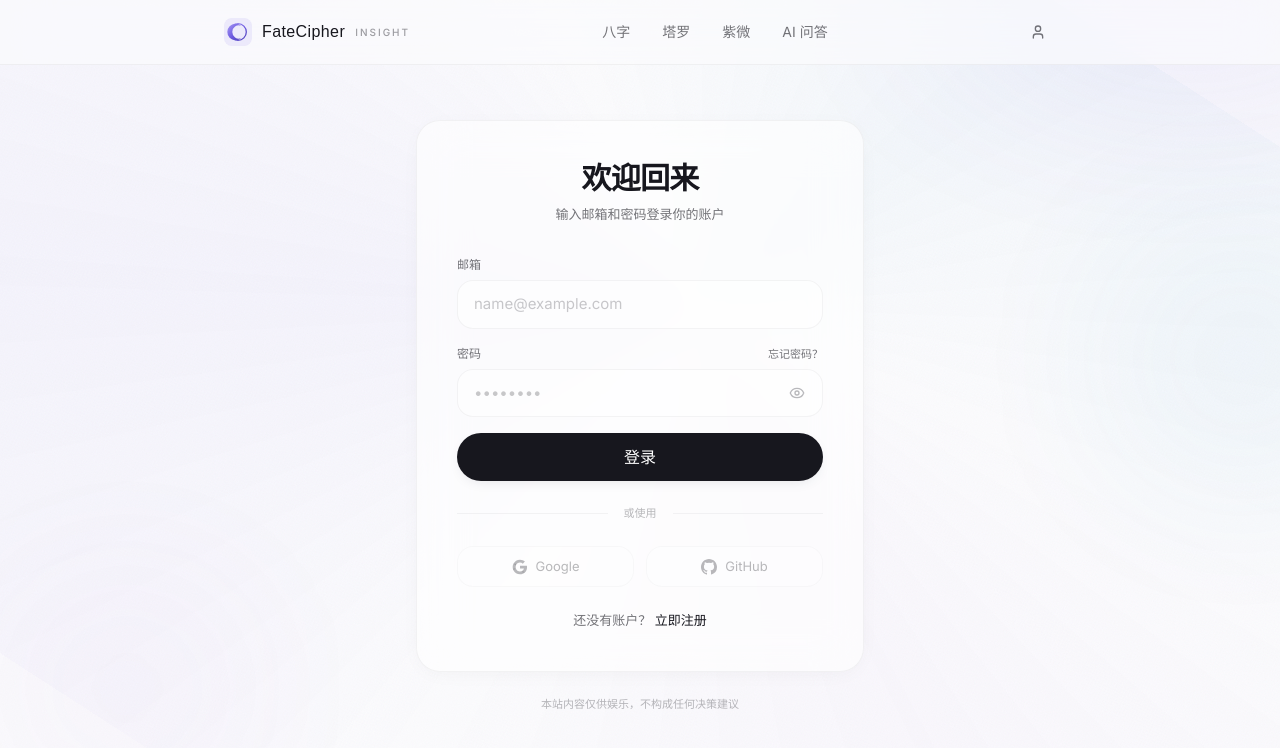
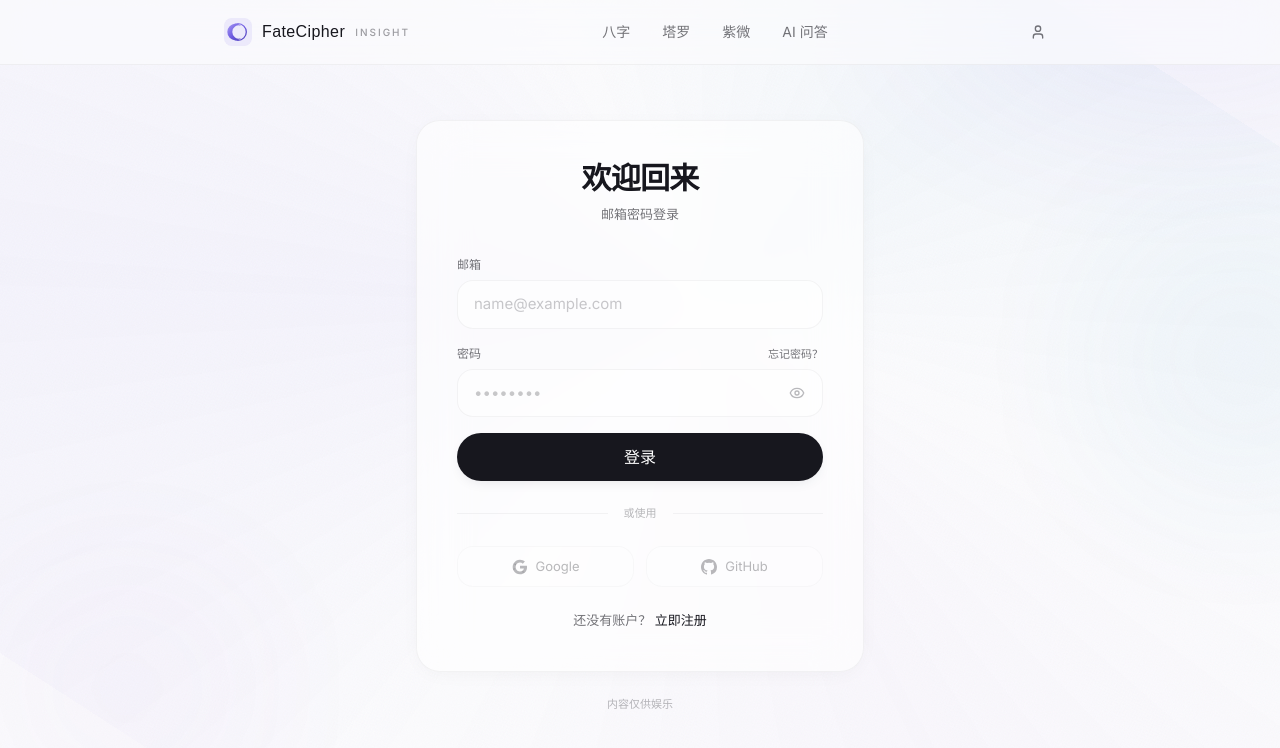
Before and after one commit to 1Yunn/FateCipher, a Next.js app: page /login in a window 1280 px wide. Shown: the top 748 px of the page. Built offline with nearby package versions, Linux system fonts and the light colour scheme; a web font is replaced by a local one.

Commit message:
chore: 缩短登录页辅助文本避免换行

```diff
--- a/src/app/login/page.tsx
+++ b/src/app/login/page.tsx
@@ -84,7 +84,7 @@ function LoginInner() {
                 欢迎回来
               </h1>
               <p className="mt-2 text-[13px] text-muted-foreground">
-                输入邮箱和密码登录你的账户
+                邮箱密码登录
               </p>
             </div>
 
@@ -219,7 +219,7 @@ function LoginInner() {
           </div>
 
           <p className="mt-6 text-center text-[11px] text-muted-foreground/50">
-            本站内容仅供娱乐，不构成任何决策建议
+            内容仅供娱乐
           </p>
         </motion.div>
       </main>
```
